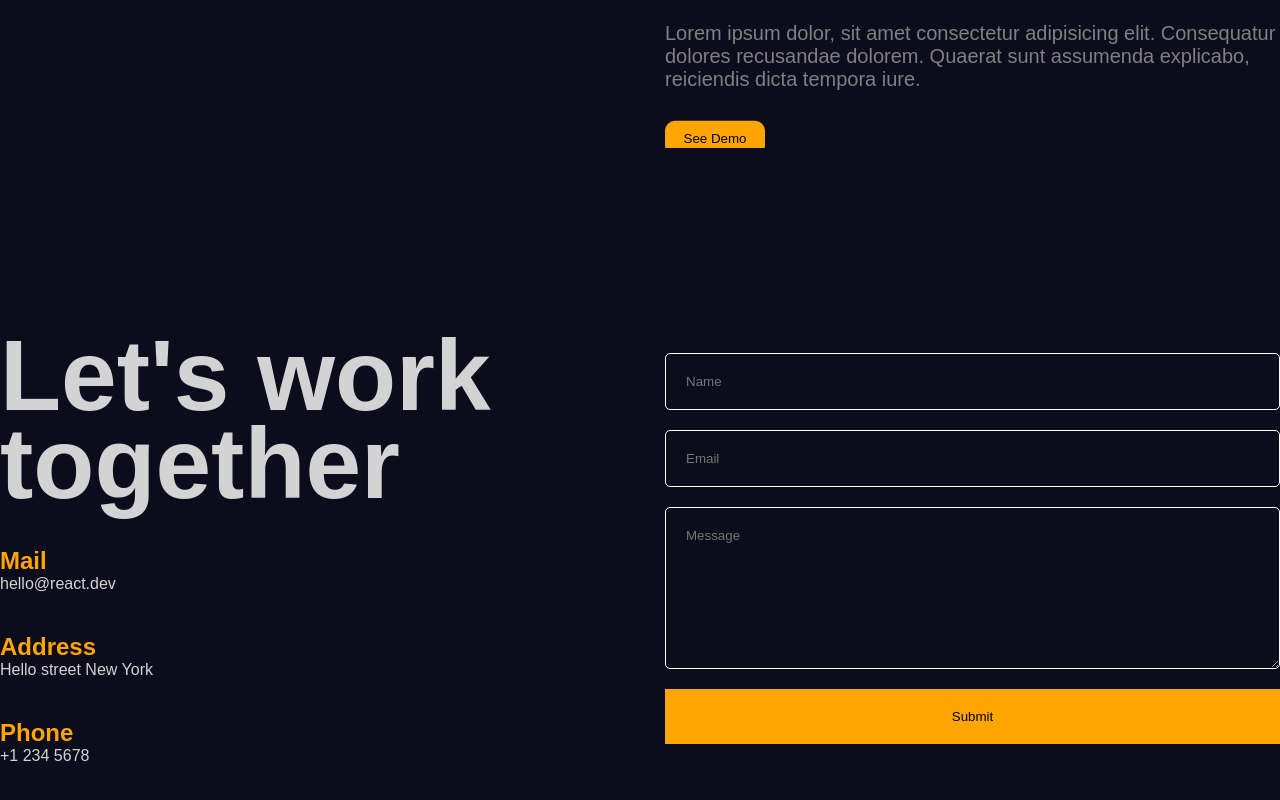
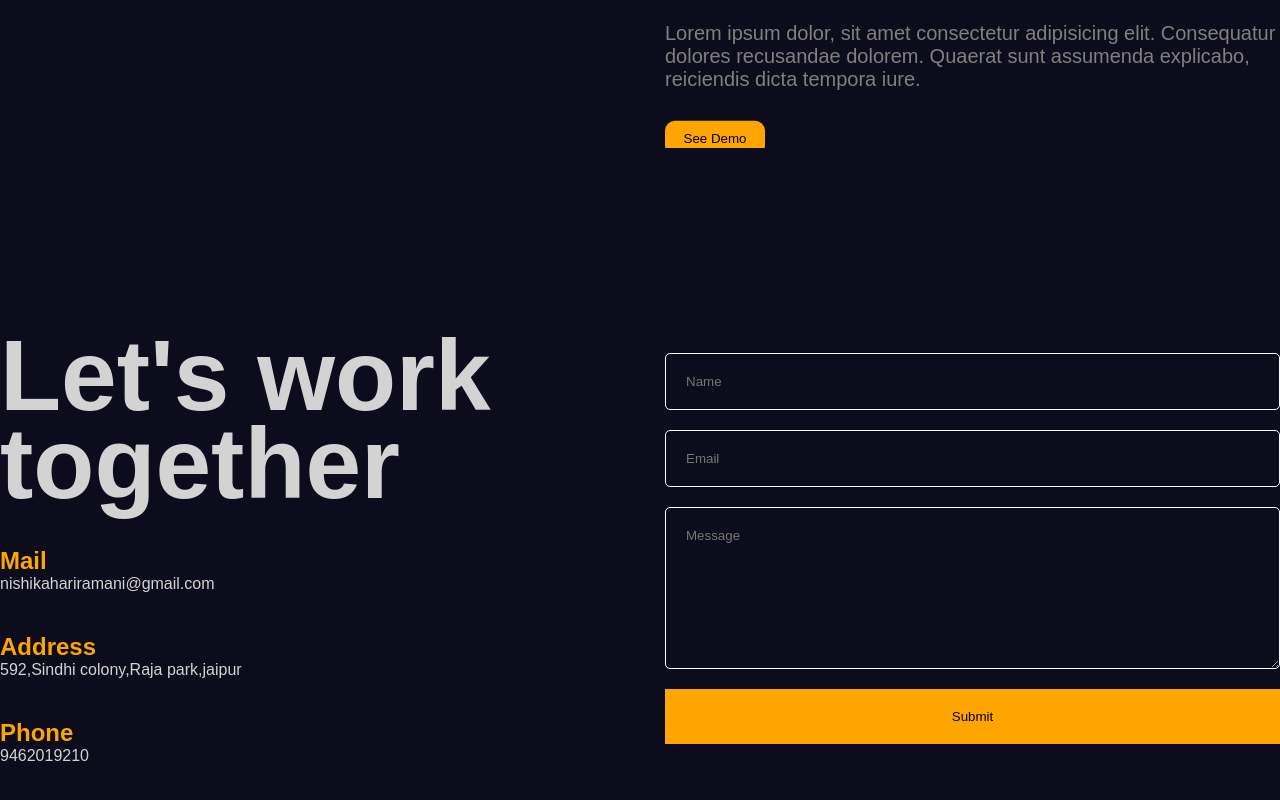
Before and after one commit to nishika678/portfolio, a React (Vite) app: page / in a window 1280 px wide. Shown: the part 6394-7194 px from the top of the page. Built offline with nearby package versions, Linux system fonts and the light colour scheme.

Commit message:
Update Contact.jsx

```diff
--- a/src/components/contact/Contact.jsx
+++ b/src/components/contact/Contact.jsx
@@ -53,15 +53,15 @@ function Contact() {
             <motion.h1 variants={con}>Let's work together</motion.h1>
             <motion.div className="object" variants={con}>
                 <h2>Mail</h2>
-                <span>hello@react.dev</span>
+                <span>nishikahariramani@gmail.com</span>
             </motion.div>
             <motion.div className="object" variants={con}>
                 <h2>Address</h2>
-                <span>Hello street New York</span>
+                <span>592,Sindhi colony,Raja park,jaipur</span>
             </motion.div>
             <motion.div className="object" variants={con}>
                 <h2>Phone</h2>
-                <span>+1 234 5678</span>
+                <span>9462019210</span>
             </motion.div>
         </motion.div>
         <div className="form1">
```
